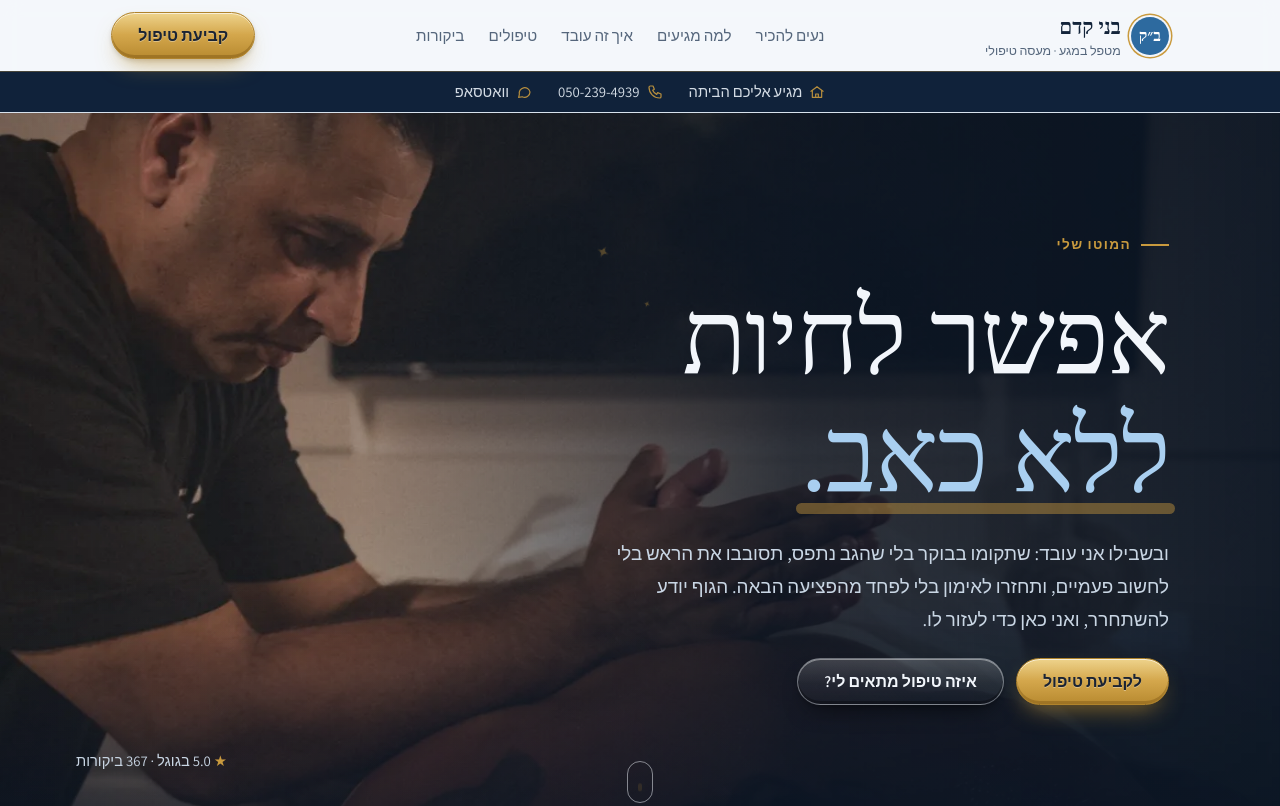
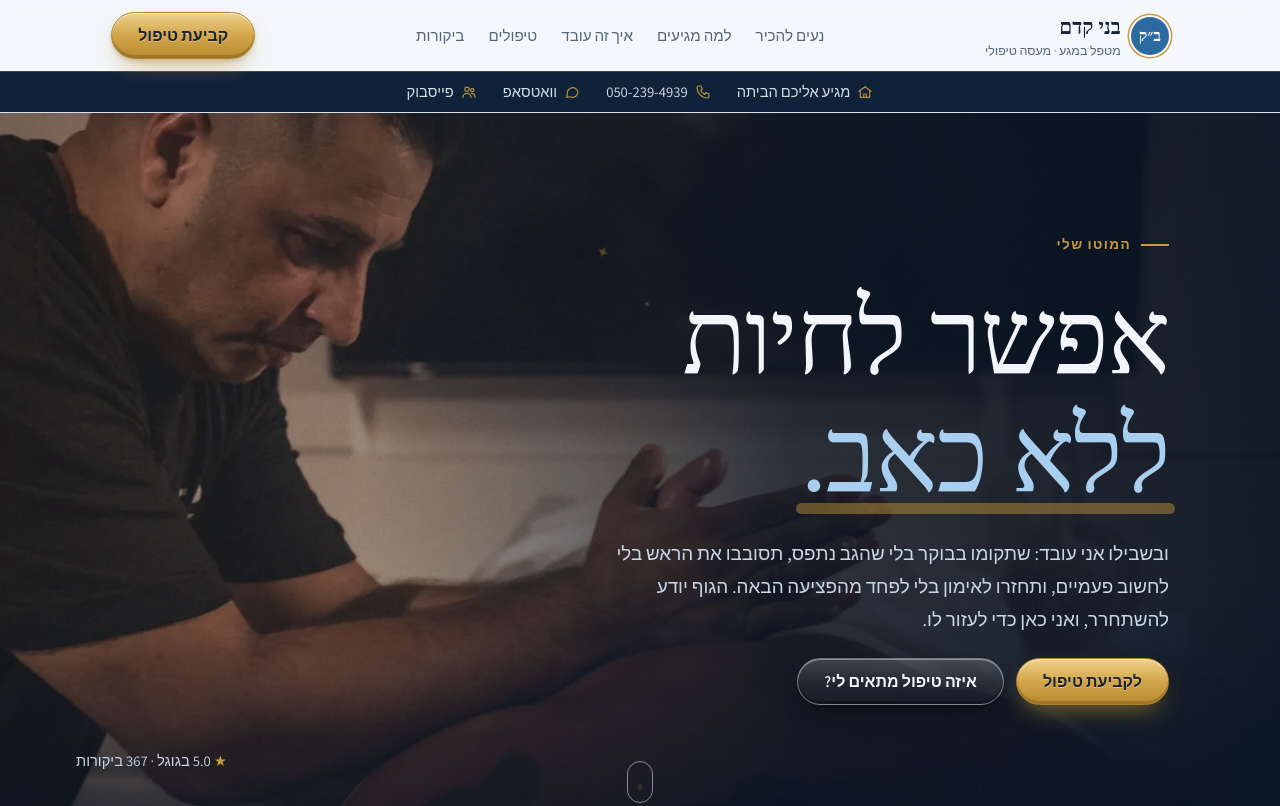
Before and after one commit to benykedem-a11y/benny-kedem-site, a plain HTML site: page index.html in a window 1280 px wide. Shown: the top 806 px of the page. Drawn offline with Linux system fonts and the light colour scheme; a web font is replaced by a local one.

Commit message:
Add Facebook link
Co-Authored-By: Claude Opus 5.5 <noreply@anthropic.com>

```diff
--- a/index.html
+++ b/index.html
@@ -794,7 +794,7 @@ const WEB3FORMS_KEY = "";             // מפתח מ-web3forms.com: כל פני
 // ----------------
 const $=id=>document.getElementById(id);
 if(!WEB3FORMS_KEY) $('consentRow').hidden=true; // no key yet: email relay is off, so no consent to ask for
-const SOCIAL={instagram:"",facebook:""}; // קישורים לאינסטגרם ולפייסבוק של בני; ריק = מוסתר
+const SOCIAL={instagram:"",facebook:"https://www.facebook.com/benny.k.mizrahi"}; // קישורים לאינסטגרם ולפייסבוק של בני; ריק = מוסתר
 document.querySelectorAll('[data-social]').forEach(a=>{const u=SOCIAL[a.dataset.social];if(u){a.href=u;a.hidden=false}});
 {const t=$('toTop');const upd=()=>t.classList.toggle('show',scrollY>innerHeight*.8);addEventListener('scroll',upd,{passive:true});upd();}
 
```
